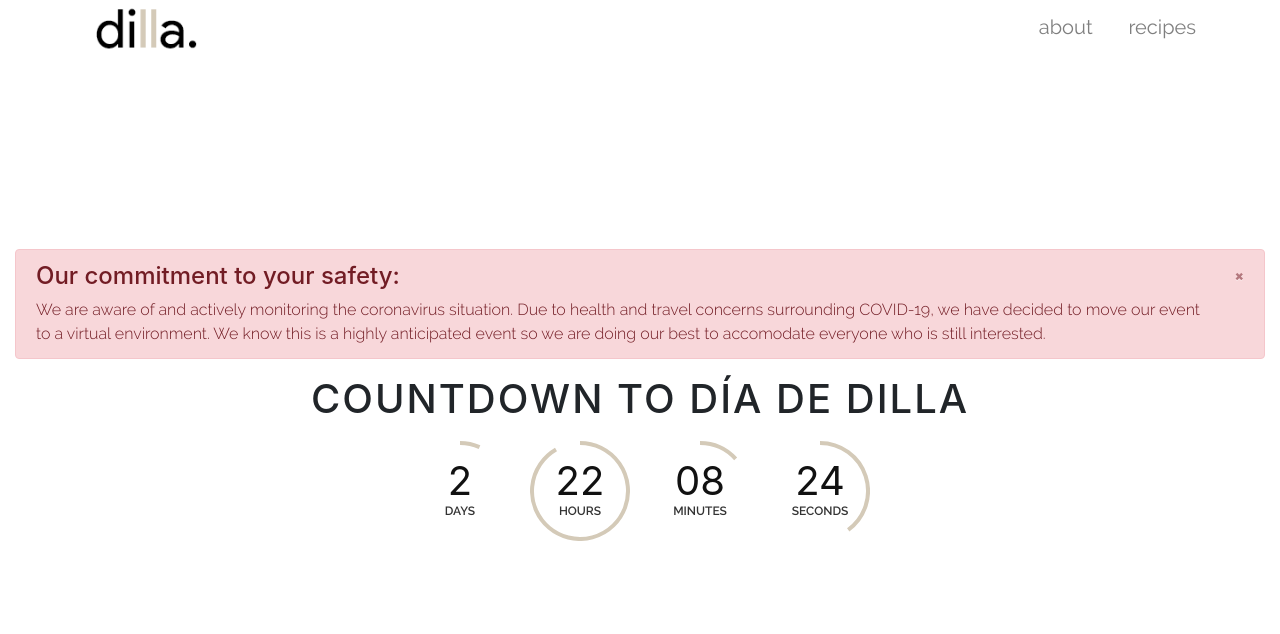
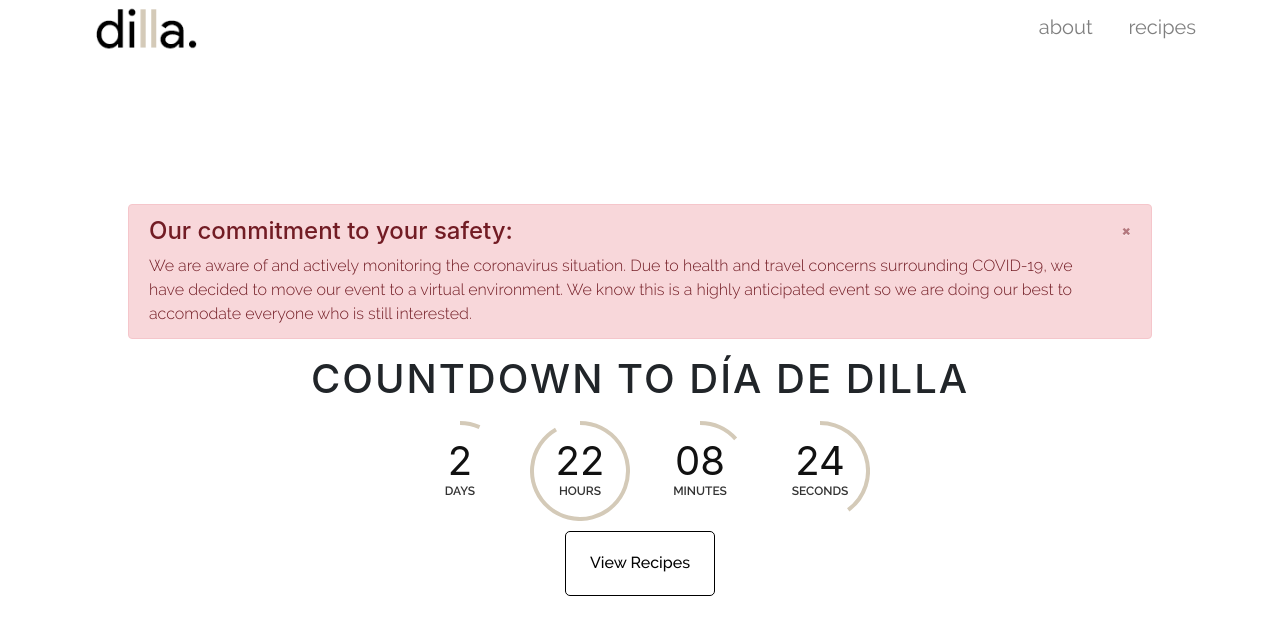
Before and after one commit to diadedilla/diadedilla.github.io, a React (Create React App) app: page / in a window 1280 px wide. Shown: the top 634 px of the page. Built offline with nearby package versions, Linux system fonts and the light colour scheme.

Commit message:
Added button to homepage

```diff
--- a/src/Components/About.jsx
+++ b/src/Components/About.jsx
@@ -1,5 +1,5 @@
 import React, { Component } from 'react';
-import { Row, Container, Alert } from 'react-bootstrap';
+import { Row, Container, Alert, Button } from 'react-bootstrap';
 import './main.css';
 import './about.css';
 
@@ -24,7 +24,7 @@
                 <Container style={{ height: '100vh', maxWidth: '100vw', display: 'flex', justifyContent: 'center', alignItems: 'center', marginTop: '-56px'}} >
                     <Row>
                     <div className='col-12'>
-                        <Alert show={this.state.show} variant="danger" onClose={handleClose} dismissible>
+                        <Alert show={this.state.show} variant="danger" onClose={handleClose} style={{ width: '80vw', marginLeft: 'auto', marginRight: 'auto' }}dismissible>
                             <Alert.Heading>{ COVID.title }</Alert.Heading>
                             <p>
                                 { COVID.body }
@@ -34,6 +34,11 @@
                     <div className='col-12 col-xs-2'>
                         <Timer timeTillDate='2020-04-25 3:00' timeFormat='YYYY-MM-DD, hh:mm' />
                     </div>
+                    {/* <div className='col-12' style={{alignItems: 'center'}}> */}
+                        <Button className='home-btn' href='/recipes' style={{ marginLeft: 'auto', marginRight: 'auto' }}>
+                                View Recipes
+                        </Button>
+                    {/* </div> */}
                     </Row>
                 </Container>
                 <div className='center-column'>
@@ -60,7 +65,8 @@
         entries.forEach(entry => setVisible(entry.isIntersecting));
       });
       observer.observe(domRef.current);
-      return () => observer.unobserve(domRef.current);
+      const thing = domRef.current;
+      return () => observer.unobserve(thing);
     }, []);
     return (
       <div
--- a/src/Components/Recipe.jsx
+++ b/src/Components/Recipe.jsx
@@ -20,7 +20,7 @@
 
         return (
             <>
-                <Button className='recipe' onClick={handleShow}>
+                <Button className='recipe recipe-btn' onClick={handleShow}>
                     <img src={info.image} className='recipe-img' alt='icon'></img>
                     <p className='recipe-label'>{info.label}</p>
                     <p className='recipe-category'>{info.categ}</p>
--- a/src/Components/about.css
+++ b/src/Components/about.css
@@ -22,30 +22,39 @@
     /* box-shadow: 0px 0px 5px 1px var(--primary-color); */
 }
 
-.homeBtn {
-    display: flex;
+.home-btn {
+    display: flex !important;
     flex-direction: row;
-    border-radius: 25px !important;
-    background-color: white !important;
+    border-radius: 5px !important;
+    background: white !important;
+    border: none !important;
     color: black !important;
-    border: 2px solid black !important;
-    margin-top: 2vh;
+    border: 1px solid black !important;
+    font-family: 'Raleway';
+    font-weight: 500 !important;
+    width: 150px;
+    height: 65px;
     align-items: center;
     justify-content: center;
-    font-family: 'Raleway';
-    font-weight: 500 !important;
-    /* padding-top: 10px !important; */
 }
 
-.homeBtn:hover {
+.home-btn:hover {
     background-color: black !important;
     color: white !important;
-    transform: translateY(-3px);
+    transform: translateY(-2px);
 }
 
-.homeBtn:focus {
-    outline: transparent;
-    border: transparent;
+.home-btn:focus {
+    outline: none !important;
+    outline-style: none !important;
+    -moz-outline-style: none !important;
+    box-shadow: none !important;
+    background-color: black !important;
+    color: white !important;
+}
+
+.home-btn:active {
+    transform: translateY(2px) !important;
 }
 
 .splash-screen {
--- a/src/Components/recipes.css
+++ b/src/Components/recipes.css
@@ -12,7 +12,7 @@
     color: var(--secondary-color);
 }
 
-.btn {
+.recipe-btn {
     border-radius: 0px !important;
     background: white !important;
     border: none !important;
@@ -21,21 +21,21 @@
     /* height: fit-content !important; */
 }
 
-.btn:hover {
+.recipe-btn:hover {
     background-color: #efefef !important;
     transition: .2s;
     /* border: 1px solid lightgrey !important; */
     transform: translateY(-5px) !important;
 }
 
-.btn:focus {
+.recipe-btn:focus {
     outline: none !important;
     outline-style: none !important;
     -moz-outline-style: none !important;
     box-shadow: none !important;
 }
 
-.btn:active {
+.recipe-btn:active {
     transform: translateY(5px) !important;
 }
 
```
